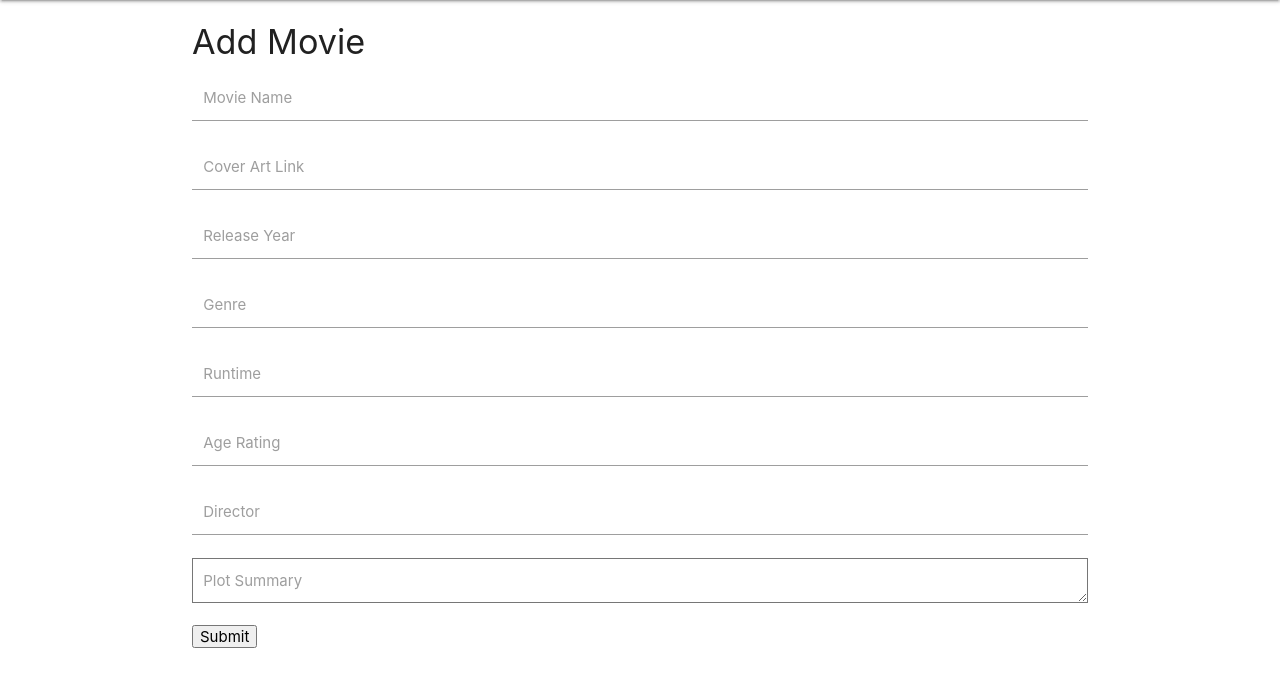
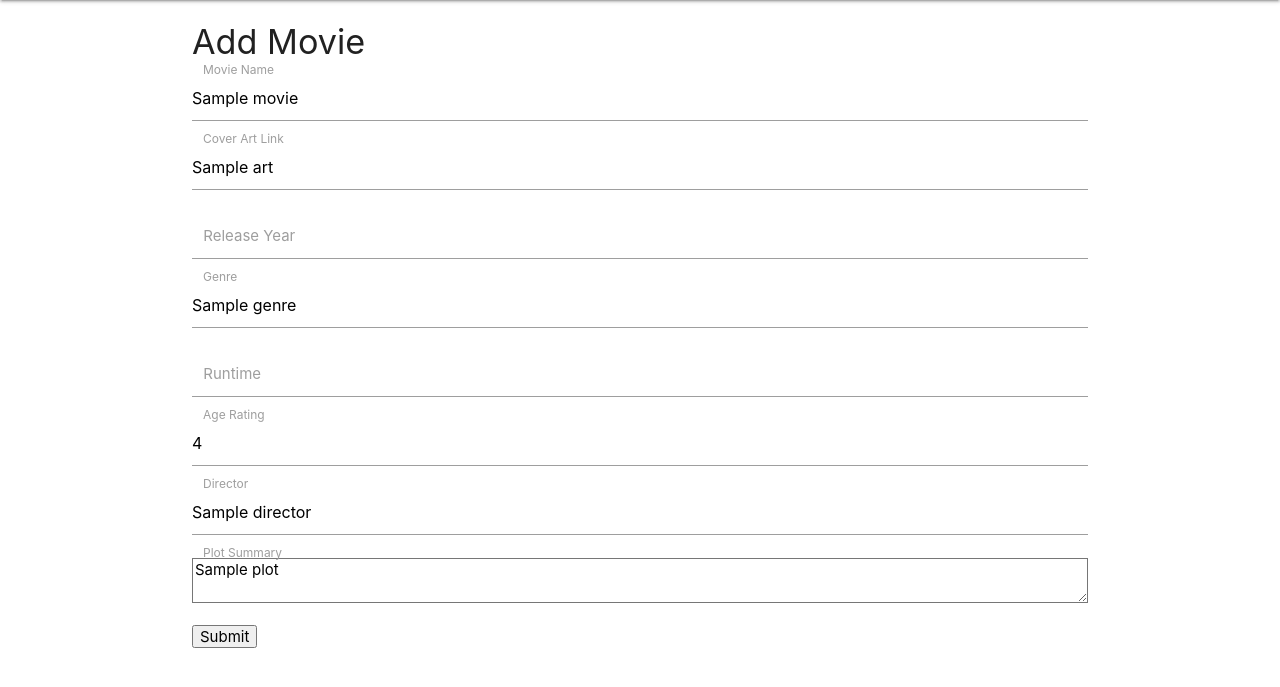
Before and after one commit to akenworthy87/ci-milestone3, a Flask app: template templates/movies/createmovie.html in a window 1280 px wide. Shown: the part 64-751 px from the top of the page. Run offline with Flask 2, Linux system fonts and the light colour scheme; the template is opened without the code that fills it: most values are stand-ins (such as "Sample title", 1, 10 or a date in 2020); some libraries are stand-ins or nearby versions.

Commit message:
Added system to validate create/edit movie form entries. Relevant function takes form as input, runs needed checks and transformations, outputs validated form and an array of any errors

```diff
--- a/app.py
+++ b/app.py
@@ -35,23 +35,19 @@ def view_movie(movie_id):
 ## Add movie functions
 @app.route('/add_movie')
 def add_movie():
-    return render_template('movies/createmovie.html')
+    return render_template('movies/createmovie.html', movie={})
 
 @app.route('/insert_movie', methods=['POST'])
 def insert_movie():
     moviesDB = mongo.db.movies
-    movie = request.form.to_dict()
-    # transforms
-    movie.update({
-        'released':int(movie['released'] or 0),
-        'runtime':int(movie['runtime'] or 0),
-        'movie_name':movie['movie_name'].lower(),
-        'meta':{'date_updated':datetime.utcnow(),
-                'date_created':datetime.utcnow()}
-    })
-    #validation goes here
-    moviesDB.insert_one(movie)
-    return redirect(url_for('list_movies'))
+    movie_form, form_errors = validate_movie(request.form.to_dict())
+    if form_errors:
+        return render_template('movies/createmovie.html', movie=movie_form, errors=form_errors)
+    # Update datetime stamps
+    movie_form.update({'meta.date_updated':datetime.utcnow(),'meta.date_created':datetime.utcnow()})
+    # Insert record
+    moviesDB.insert_one(movie_form)
+    return redirect(url_for('home'))
 
 ## Edit movie functions
 @app.route('/edit_movie/<movie_id>')
@@ -62,18 +58,26 @@ def edit_movie(movie_id):
 @app.route('/update_movie/<movie_id>', methods=['POST'])
 def update_movie(movie_id):
     moviesDB = mongo.db.movies
+
+    movie_form, form_errors = validate_movie(request.form.to_dict())
+    if form_errors:
+        return render_template('movies/editmovie.html', movie=movie_form, errors=form_errors)
+    # Update datetime stamps
+    movie_form.update({'meta.date_updated':datetime.utcnow()})
+
     moviesDB.update_one( {'_id': ObjectId(movie_id)},
-    {"$set":{
-        'movie_name': request.form.get('movie_name').lower(),
-        'art': request.form.get('art'),
-        'released': int(request.form.get('released') or 0),
-        'genre': request.form.get('genre'),
-        'runtime':int(request.form.get('runtime') or 0),
-        'rating':request.form.get('rating'),
-        'director':request.form.get('director'),
-        'plot':request.form.get('plot'),
-        'meta.date_updated':datetime.utcnow()
-    }})
+                         {"$set":movie_form})
+    # {"$set":{
+    #     'movie_name': request.form.get('movie_name').lower(),
+    #     'art': request.form.get('art'),
+    #     'released': int(request.form.get('released') or 0),
+    #     'genre': request.form.get('genre'),
+    #     'runtime':int(request.form.get('runtime') or 0),
+    #     'rating':request.form.get('rating'),
+    #     'director':request.form.get('director'),
+    #     'plot':request.form.get('plot'),
+    #     'meta.date_updated':datetime.utcnow()
+    # }})
     return redirect(url_for('view_movie', movie_id=movie_id))
 
 ## Delete movie functions
@@ -88,8 +92,36 @@ def delete_movie(movie_id):
     return redirect(url_for('home'))
 
 # Validation Functions #########################################################
-def validate_movie(movie):
-    return True
+'''
+Takes the submitted form, checks required data is present
+Does required transformations
+Builds record in expected state for DB insertion/updating
+'''
+def validate_movie(movie_in):
+    errors = []
+    movie_out = {}
+    # Validation - only req'ed is movie name
+    if not movie_in['movie_name']:
+        errors.append('A movie name is required')
+    else:
+        movie_out['movie_name'] = movie_in['movie_name'].lower()
+
+    # Transformation
+    movie_out.update({
+        'released':int(movie_in['released'] or 0),
+        'runtime':int(movie_in['runtime'] or 0),
+    })
+
+    # Add rest
+    movie_out.update({
+        'art': request.form.get('art'),
+        'genre': request.form.get('genre'),
+        'rating':request.form.get('rating'),
+        'director':request.form.get('director'),
+        'plot':request.form.get('plot'),
+    })
+
+    return movie_out, errors
 
 # Misc #########################################################################
 if __name__ == '__main__':
--- a/templates/movies/createmovie.html
+++ b/templates/movies/createmovie.html
@@ -1,36 +1,48 @@
 {% extends 'base.html' %} {% block content %}
 <h4>Add Movie</h4>
+
+{% if errors %}
+<div class="card-panel red darken-3 white-text">
+    <h6>Errors:</h6>
+    <ul>
+        {% for error in errors %}
+        <li>{{error}}</li>
+        {% endfor %}
+    </ul>
+</div>
+{% endif %}
+
 <form action="{{url_for('insert_movie')}}" method="POST" class="col s12">
     <div class="input-field col s12">
-        <input type="text" id="movie_name" name="movie_name" required />
+        <input type="text" id="movie_name" name="movie_name" required value="{{movie.movie_name}}" />
         <label for="movie_name">Movie Name</label>
     </div>
     <div class="input-field col s12">
-        <input type="text" id="art" name="art" />
+        <input type="text" id="art" name="art" value="{{movie.art}}" />
         <label for="art">Cover Art Link</label>
     </div>
     <div class="input-field col s12">
-        <input type="number" id="released" name="released" />
+        <input type="number" id="released" name="released" value="{{movie.released}}" />
         <label for="released">Release Year</label>
     </div>
     <div class="input-field col s12">
-        <input type="text" id="genre" name="genre" />
+        <input type="text" id="genre" name="genre" value="{{movie.genre}}" />
         <label for="genre">Genre</label>
     </div>
     <div class="input-field col s12">
-        <input type="number" id="runtime" name="runtime" />
+        <input type="number" id="runtime" name="runtime" value="{{movie.runtime}}" />
         <label for="runtime">Runtime</label>
     </div>
     <div class="input-field col s12">
-        <input type="text" id="rating" name="rating" />
+        <input type="text" id="rating" name="rating" value="{{movie.rating}}" />
         <label for="rating">Age Rating</label>
     </div>
     <div class="input-field col s12">
-        <input type="text" id="director" name="director" />
+        <input type="text" id="director" name="director" value="{{movie.director}}" />
         <label for="director">Director</label>
     </div>
     <div class="input-field col s12">
-        <textarea rows="5" id="plot" name="plot"></textarea>
+        <textarea rows="5" id="plot" name="plot">{{movie.plot}}</textarea>
         <label for="plot">Plot Summary</label>
     </div>
     <input type="submit" value="Submit" />
--- a/templates/movies/viewmovie.html
+++ b/templates/movies/viewmovie.html
@@ -46,8 +46,8 @@
 </div>
 
 <hr>
-<p>Record Created: {{movie.meta.date_created.strftime('%Y-%b-%d %H:%M:%S') if movie.meta else ''}}</p>
-<p>Record Updated: {{movie.meta.date_updated.strftime('%Y-%b-%d %H:%M:%S') if movie.meta else ''}}</p>
+<p>Record Created: {{movie.meta.date_created.strftime('%Y-%b-%d %H:%M:%S') if movie.meta.date_created else ''}}</p>
+<p>Record Updated: {{movie.meta.date_updated.strftime('%Y-%b-%d %H:%M:%S') if movie.meta.date_updated else ''}}</p>
 
 <p><a href="{{url_for('remove_movie', movie_id=movie._id)}}">Remove Record</a></p>
 
```
Also changed, not shown: templates/movies/editmovie.html (+12 -0 lines).
